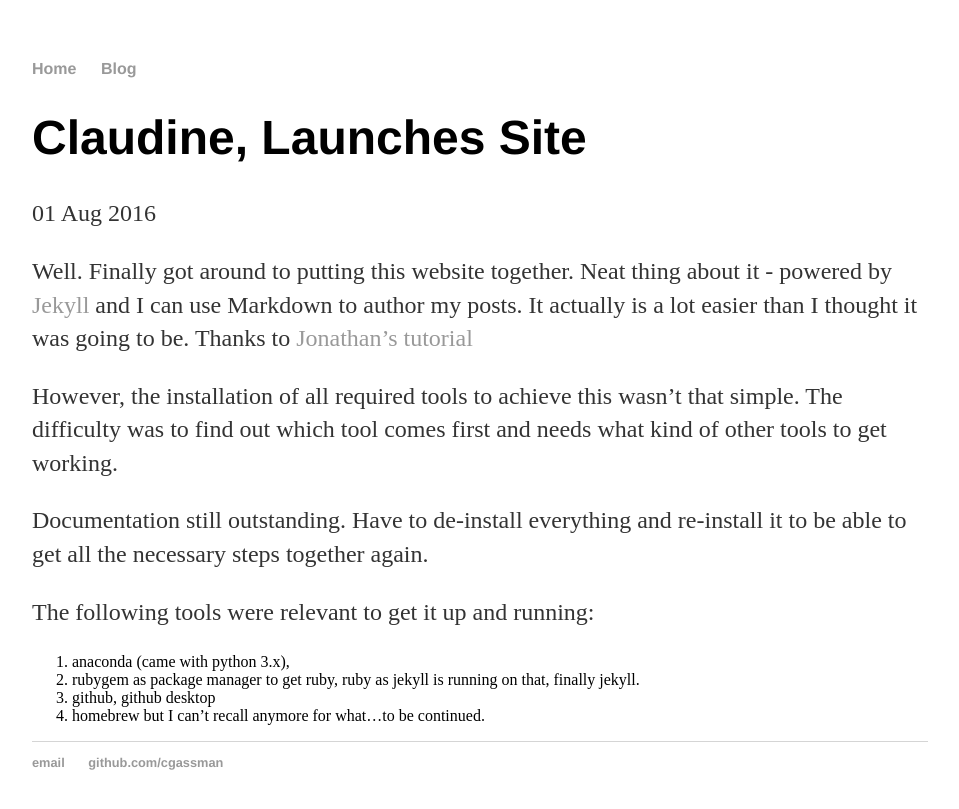
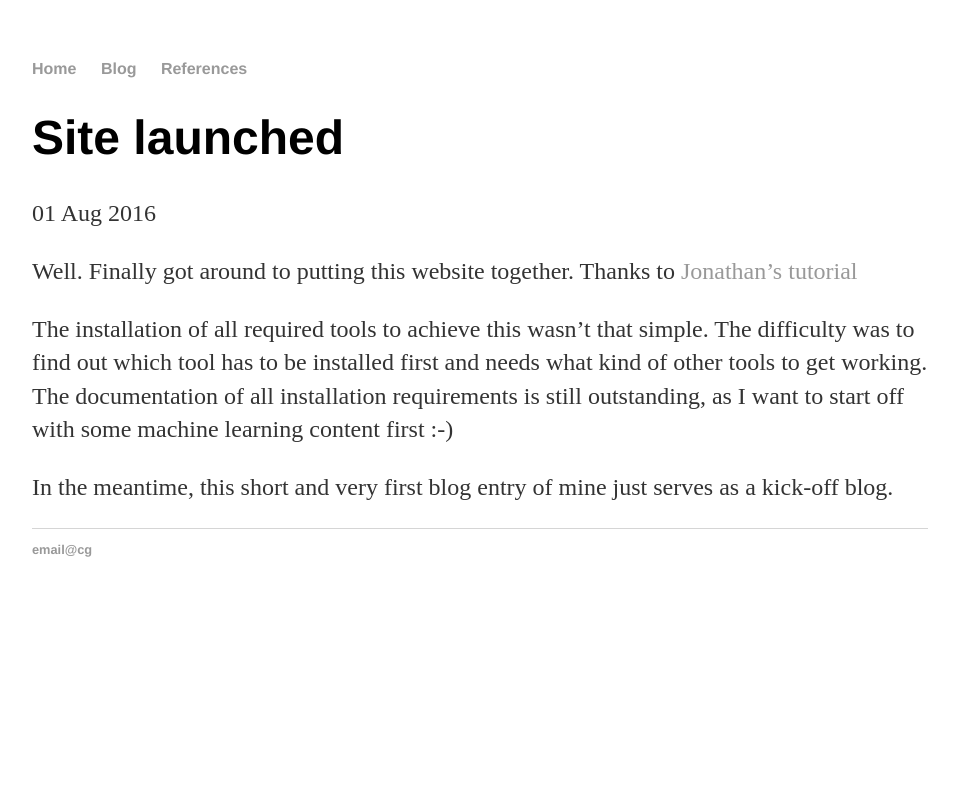
Before and after one commit to cgassman/cgassman.github.io, a Jekyll site: the page built from _posts/2016-08-01-home-site-launched.md, in a window 1280 px wide. Shown: the top 809 px of the page, without its empty margins (160-1119 px from the left). Built offline with Jekyll 4.4.1, drawn with Linux system fonts in a browser that asks for light colours.

```diff
--- a/_config.yml
+++ b/_config.yml
@@ -1,4 +1,4 @@
 name: Becoming a data scientist
 markdown: kramdown
 permalink: /blog/:year/:month/:day/:title
-exclude: ['*ipynb']
+exclude: ['*ipynb', '*txt']
--- a/_layouts/default.html
+++ b/_layouts/default.html
@@ -10,6 +10,7 @@
 	    		<ul>
 	        		<li><a href="/">Home</a></li>
 	        		<li><a href="/blog">Blog</a></li>
+				<li><a href="/references">References</a></li>
 	    		</ul>
 			</nav>
 			<div class="container">
@@ -19,9 +20,8 @@
 			</div><!-- /.container -->
 			<footer>
 	    		<ul>
-	        		<li><a href="mailto:cg.info79@gmail.com">email</a></li>
-	        		<li><a href="https://github.com/cgassman">github.com/cgassman</a></li>
-				</ul>
+	        		<li><a href="mailto:cg.info79@gmail.com">email@cg</a></li>
+			</ul>
 			</footer>
 		</body>
 	</html>
--- a/_posts/2016-08-01-home-site-launched.md
+++ b/_posts/2016-08-01-home-site-launched.md
@@ -1,17 +1,11 @@
 ---
 layout: post
-title: "Claudine, Launches Site"
+title: "Site launched"
 date: 2016-08-01
 ---
 
-Well. Finally got around to putting this website together. Neat thing about it - powered by [Jekyll](http://jekyllrb.com) and I can use Markdown to author my posts. It actually is a lot easier than I thought it was going to be. Thanks to [Jonathan's tutorial](http://jmcglone.com/guides/github-pages/)
+Well. Finally got around to putting this website together. Thanks to [Jonathan's tutorial](http://jmcglone.com/guides/github-pages/)
 
-However, the installation of all required tools to achieve this wasn't that simple. The difficulty was to find out which tool comes first and needs what kind of other tools to get working.
+The installation of all required tools to achieve this wasn't that simple. The difficulty was to find out which tool has to be installed first and needs what kind of other tools to get working. The documentation of all installation requirements is still outstanding, as I want to start off with some machine learning content first :-)
 
-Documentation still outstanding. Have to de-install everything and re-install it to be able to get all the necessary steps together again.
-
-The following tools were relevant to get it up and running:
-1. anaconda (came with python 3.x),
-2. rubygem as package manager to get ruby, ruby as jekyll is running on that, finally jekyll.
-3. github, github desktop
-4. homebrew but I can't recall anymore for what...to be continued.
+In the meantime, this short and very first blog entry of mine just serves as a kick-off blog.
--- a/blog/index.html
+++ b/blog/index.html
@@ -1,6 +1,6 @@
 ---
 layout: default
-title: Claudine's Blog
+title: My data science journey
 ---
 	<h1>{{ page.title }}</h1>
 	<ul class="posts">
--- a/css/main.css
+++ b/css/main.css
@@ -19,8 +19,19 @@
 a:hover {
     text-decoration: underline;
 }
+a.reflink{
+    font-size: 1.5;
+    color: blue;
+}
+a:hover.reflink{
+    text-decoration: underline;
+}
 h1 {
     font-size: 3em;
+    font-family:'Helvetica', 'Arial', 'Sans-Serif';
+}
+h2 {
+    font-size: 2em;
     font-family:'Helvetica', 'Arial', 'Sans-Serif';
 }
 p {
@@ -34,8 +45,8 @@
 }
 
 ul.posts {
+    font-size: 1.5em;
     margin: 20px auto 40px;
-    font-size: 1.5em;
 }
 
 ul.posts li {
```
Also changed, not shown: _posts/2016-10-02-Introduction-deep-learning.md (added, +51 -0 lines), index.html (+8 -5 lines), references/index.html (added, +63 -0 lines), assets/deep-learning-overview.png (added), 3 other files.
